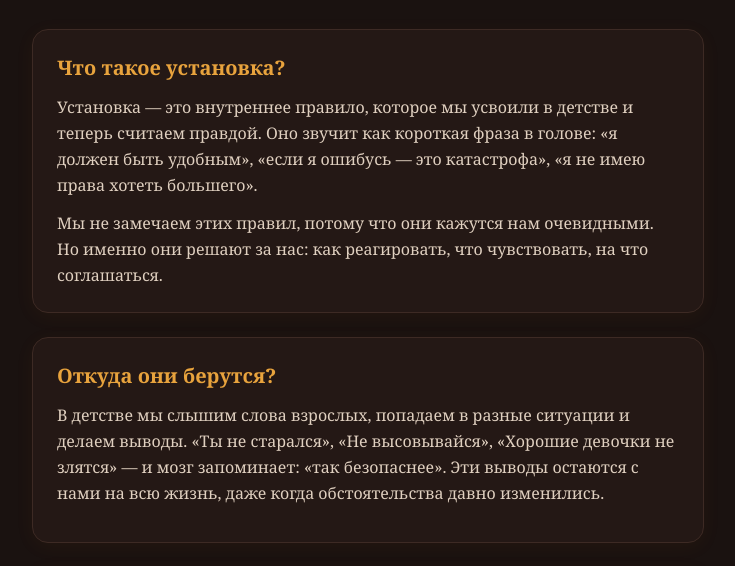
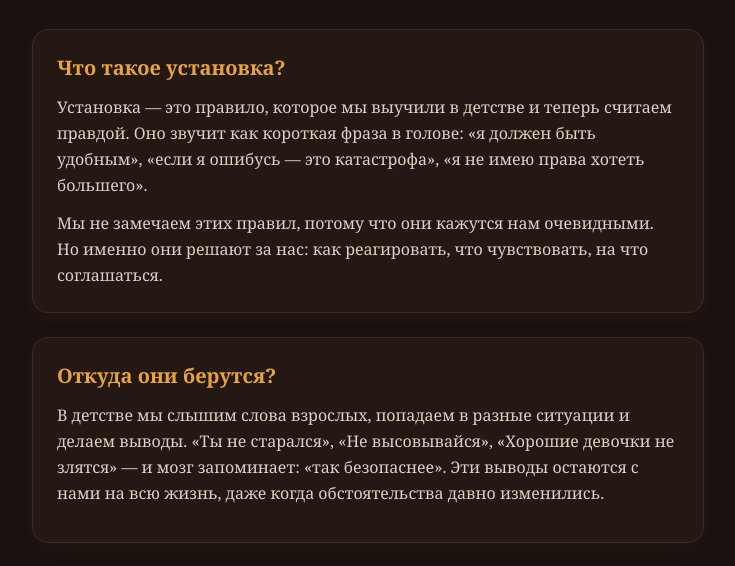
Before and after one commit to ragalek24-png/gps-test, a plain HTML site: page guide.html in a window 1280 px wide. Shown: the part 187-753 px from the top of the page, without its empty margins (272-1007 px from the left). Drawn offline with nearby package versions, Linux system fonts and the light colour scheme.

Commit message:
Update guide.html

```diff
--- a/guide.html
+++ b/guide.html
@@ -24,7 +24,7 @@
 <body class="min-h-screen p-4 flex items-center justify-center">
 <div class="max-w-2xl mx-auto w-full">
 
-  <!-- Экран 0: Введение -->
+  <!-- Экран 0 -->
   <div id="scene-0" class="scene">
     <div class="text-center mb-8 pt-4">
       <div class="text-6xl mb-4">🧭</div>
@@ -34,7 +34,7 @@
 
     <div class="card rounded-2xl p-6 mb-6">
       <h2 class="text-xl font-bold mb-3" style="color: #e8a33d;">Что такое установка?</h2>
-      <p class="mb-3 leading-relaxed" style="color: #e0d0c0;">Установка — это внутреннее правило, которое мы усвоили в детстве и теперь считаем правдой. Оно звучит как короткая фраза в голове: «я должен быть удобным», «если я ошибусь — это катастрофа», «я не имею права хотеть большего».</p>
+      <p class="mb-3 leading-relaxed" style="color: #e0d0c0;">Установка — это правило, которое мы выучили в детстве и теперь считаем правдой. Оно звучит как короткая фраза в голове: «я должен быть удобным», «если я ошибусь — это катастрофа», «я не имею права хотеть большего».</p>
       <p class="leading-relaxed" style="color: #e0d0c0;">Мы не замечаем этих правил, потому что они кажутся нам очевидными. Но именно они решают за нас: как реагировать, что чувствовать, на что соглашаться.</p>
     </div>
 
```
